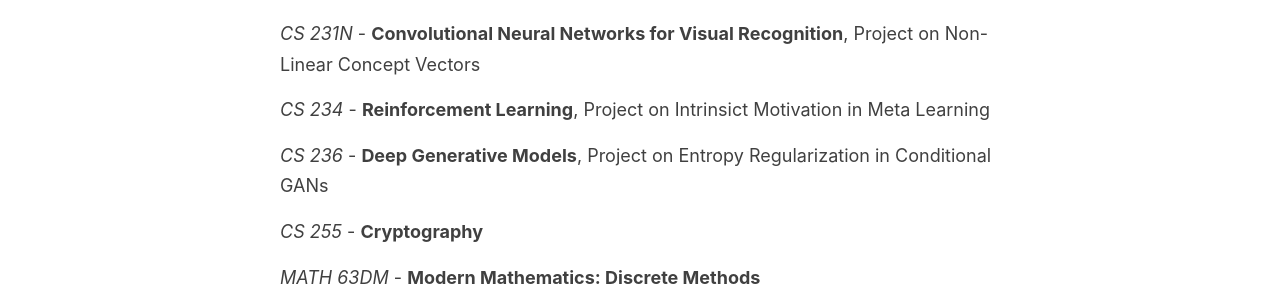
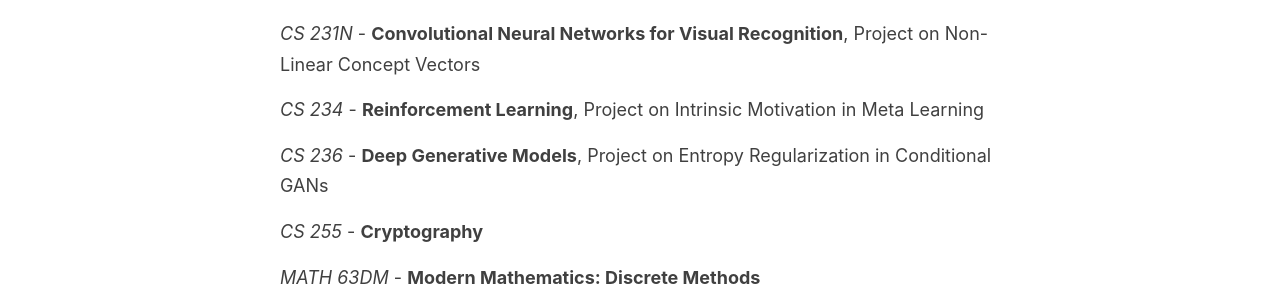
Before and after one commit to evazhang612/sokt-landing, a Jekyll site: the page built from _pages/technicals.md, in a window 1280 px wide. Shown: the part 1309-1601 px from the top of the page. Built offline with Jekyll 4.4.1, drawn with Linux system fonts in a browser that asks for light colours; nearby versions of some CDN libraries; library files that are not in the unit come from our copies.

Commit message:
fixing intrinsic

```diff
--- a/_pages/technicals.md
+++ b/_pages/technicals.md
@@ -30,7 +30,7 @@ I proposed, designed and taught CS81SI AI Interpretability & Fairness at Stanfor
 
 <i>CS 231N</i> - <b> Convolutional Neural Networks for Visual Recognition</b>, Project on Non-Linear Concept Vectors
 
-<i>CS 234</i> - <b> Reinforcement Learning</b>, Project on Intrinsict Motivation in Meta Learning
+<i>CS 234</i> - <b> Reinforcement Learning</b>, Project on Intrinsic Motivation in Meta Learning
 
 <i>CS 236</i> - <b>Deep Generative Models</b>, Project on Entropy Regularization in Conditional GANs
 
```
